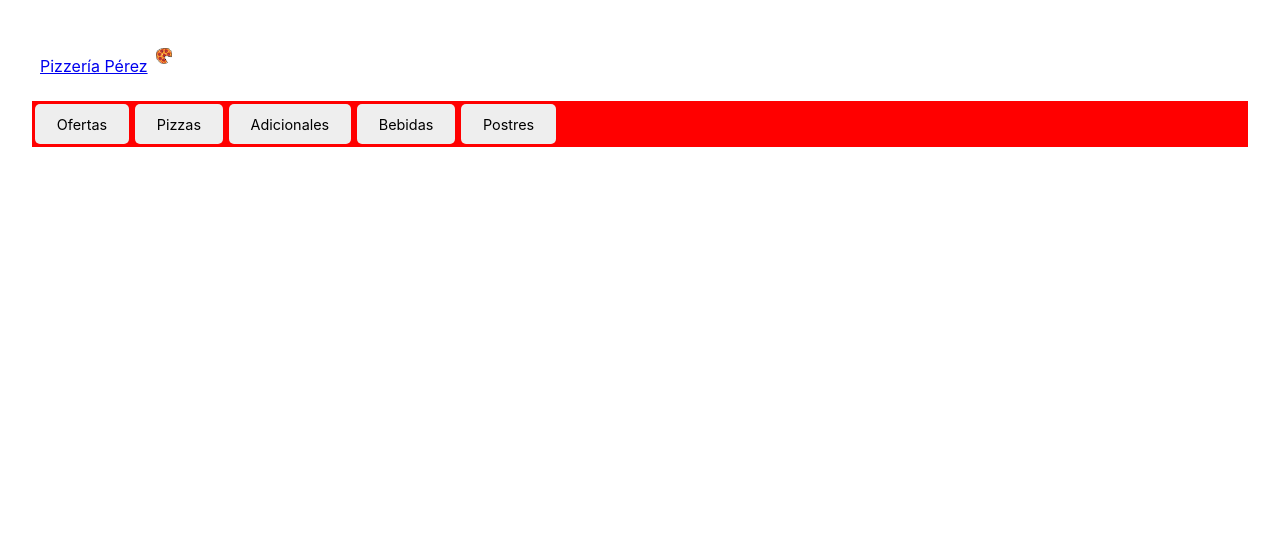
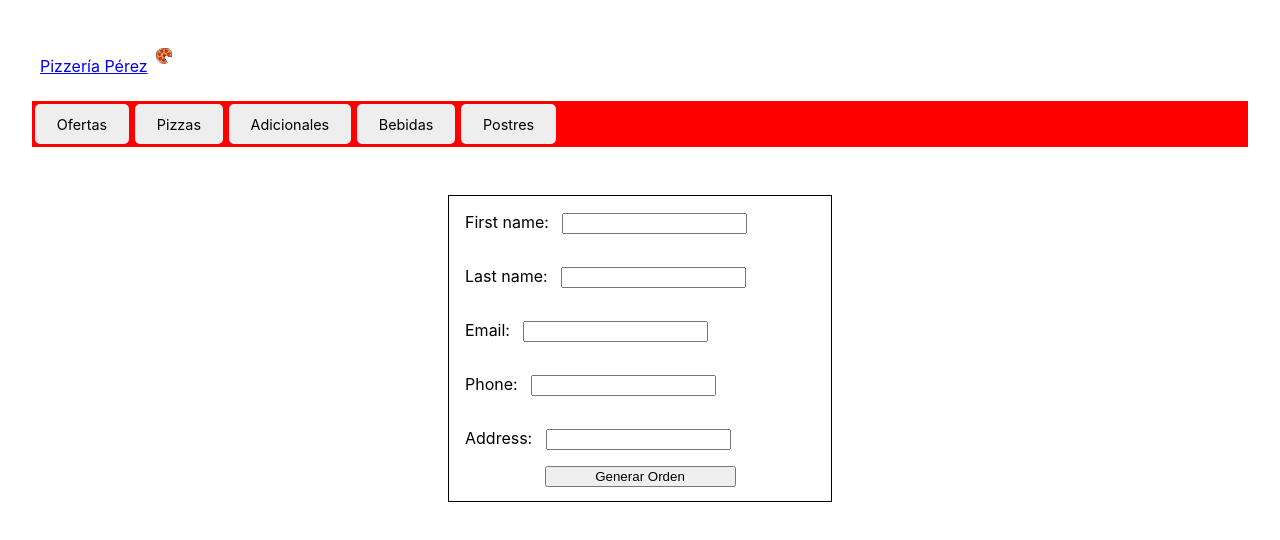
Before and after one commit to diegoperezm/pizzeriaperez, a React (Create React App) app: page /checkout in a window 1280 px wide. Shown: the top 540 px of the page. Built offline with nearby package versions, Linux system fonts and the light colour scheme.

Commit message:
item collection, adiciones

```diff
--- a/src/App.css
+++ b/src/App.css
@@ -190,3 +190,40 @@ li {
 .cart--total {
     font-size: 2rem;
 }
+
+.form--container {
+  border: 1px solid black;
+  margin: 0 auto;
+  width: 30%;
+}
+.form--contents {
+  display: flex;
+  flex-direction: column;
+}
+
+.form--label {
+  padding: 1em;
+}
+
+.form--input {
+  margin-left: 1em;
+}
+
+.form--submit {
+  align-self: center;
+  margin-bottom: 1em;
+  width: 50%;
+}
+
+.checkout--button {
+    background-color: #EEEEEE;
+    border: 1px solid black;
+    border-radius: 2px;
+    color: black;
+    padding: 0.2em;
+    text-align: center;
+    text-decoration: none;
+    margin-left: 1em;
+    display: inline-block;
+    font-size: 0.9em;
+}
--- a/src/App.js
+++ b/src/App.js
@@ -6,6 +6,7 @@ import  Cart  from './components/Cart/Cart';
 import { BrowserRouter, Routes, Route } from 'react-router-dom';
 import { CartProvider } from './context/CartContext';
 
+import  Checkout  from './components/Checkout/Checkout';
 function App() {
   return (
     <div className="content">
@@ -17,6 +18,7 @@ function App() {
                    <Route path='/category/:categoryId' element={<ItemListContainer greeting="Bienvenidos" />}  />
                    <Route path='/item/:productId' element={<ItemDetailContainer />}  />
                    <Route path='/cart/' element={<Cart />}  />
+                   <Route path='/checkout/' element={<Checkout />}  />
                </Routes>
            </BrowserRouter>
        </CartProvider>
--- a/src/components/Cart/Cart.js
+++ b/src/components/Cart/Cart.js
@@ -4,7 +4,7 @@ import CartContext from '../../context/CartContext';
 import CartItem from '../CartItem/CartItem';
 
 const Cart = ()  => {
-    const { cart, getCartQuantity, getCartTotal  } = useContext(CartContext);
+    const { cart, getCartQuantity, getCartTotal, clearCart  } = useContext(CartContext);
     const  totalPrice  = getCartTotal();
 
     if(getCartQuantity() === 0)  {
@@ -21,6 +21,10 @@ const Cart = ()  => {
               <h2>CART</h2>
               {cart.map(product => <CartItem key={product.item.id} {...product.item} quantity={product.quantity}/>)}
               <span className="cart--total">Total: ${totalPrice}</span>
+              <div>
+                 <button onClick={() => clearCart()} className="Button">Limpiar carrito</button>
+                 <Link className="checkout--button" to='/checkout'>Generar Orden</Link>
+              </div>
           </div>
     );
 }
--- /dev/null
+++ b/src/components/Checkout/Checkout.js
@@ -0,0 +1,103 @@
+import { useState, useContext } from 'react';
+import CartContext from '../../context/CartContext';
+import { addDoc, collection  } from 'firebase/firestore';
+import { db } from '../../services/firebase/index';
+
+const Checkout  = () =>   {
+    const { cart, getCartTotal  } = useContext(CartContext);
+    const totalPrice = getCartTotal();
+
+    const [ products, setProducts] = useState({
+        buyer: {
+            firstName: ' ',
+            lastName: ' ',
+            email: ' ',
+            phone: ' ',
+            address:' '
+        },
+        items: cart,
+        total: totalPrice
+    });
+
+    const handleSubmit = (evt) => {
+        evt.preventDefault();
+        const collectionRef = collection(db, 'orders')
+        addDoc(collectionRef, products).then(({id})=> { console.log(id)} );
+    };
+
+
+    return (
+        <div className="form--container">
+            <form className="form--contents" onSubmit={handleSubmit}>
+             <label className="form--label">
+               First name:
+                 <input
+                     className="form--input"
+                     required
+                     type="text"
+                     value={products.firstName}
+                     name="firstName"
+                     onChange={({target}) =>  {
+                         setProducts({...products, buyer: { ...products.buyer, firstName: target.value}})}
+                      } />
+             </label>
+             <label className="form--label">
+               Last name:
+                 <input
+                     className="form--input"
+                     required
+                     type="text"
+                     value={products.lastName}
+                     name="lastName"
+                     onChange={({target}) =>  {
+                         setProducts({...products, buyer: { ...products.buyer, lastName: target.value}})}
+                      } />
+             </label>
+             <label className="form--label">
+               Email:
+                 <input
+                     className="form--input"
+                     required
+                     type="email"
+                     value={products.email}
+                     name="email"
+                     onChange={({target}) =>  {
+                         setProducts({...products, buyer: { ...products.buyer, email: target.value}})}
+                      } />
+             </label>
+             <label className="form--label">
+                 Phone:
+                 <input
+                     className="form--input"
+                     required
+                     type="text"
+                     value={products.phone}
+                     name="phone"
+                     onChange={({target}) =>  {
+                         setProducts({...products, buyer: { ...products.buyer, phone: target.value}})}
+                      } />
+             </label>
+             <label className="form--label">
+                 Address:
+                 <input
+                     className="form--input"
+                     required
+                     type="text"
+                     value={products.address}
+                     name="address"
+                 onChange={({target}) =>  {
+                         setProducts({...products, buyer: { ...products.buyer, address: target.value}})}
+                      } />
+             </label>
+               <input
+                   className="form--submit"
+                   type="submit"
+                   value="Generar Orden" />
+           </form>
+        </div>
+    );
+}
+
+
+
+export default Checkout;
```
